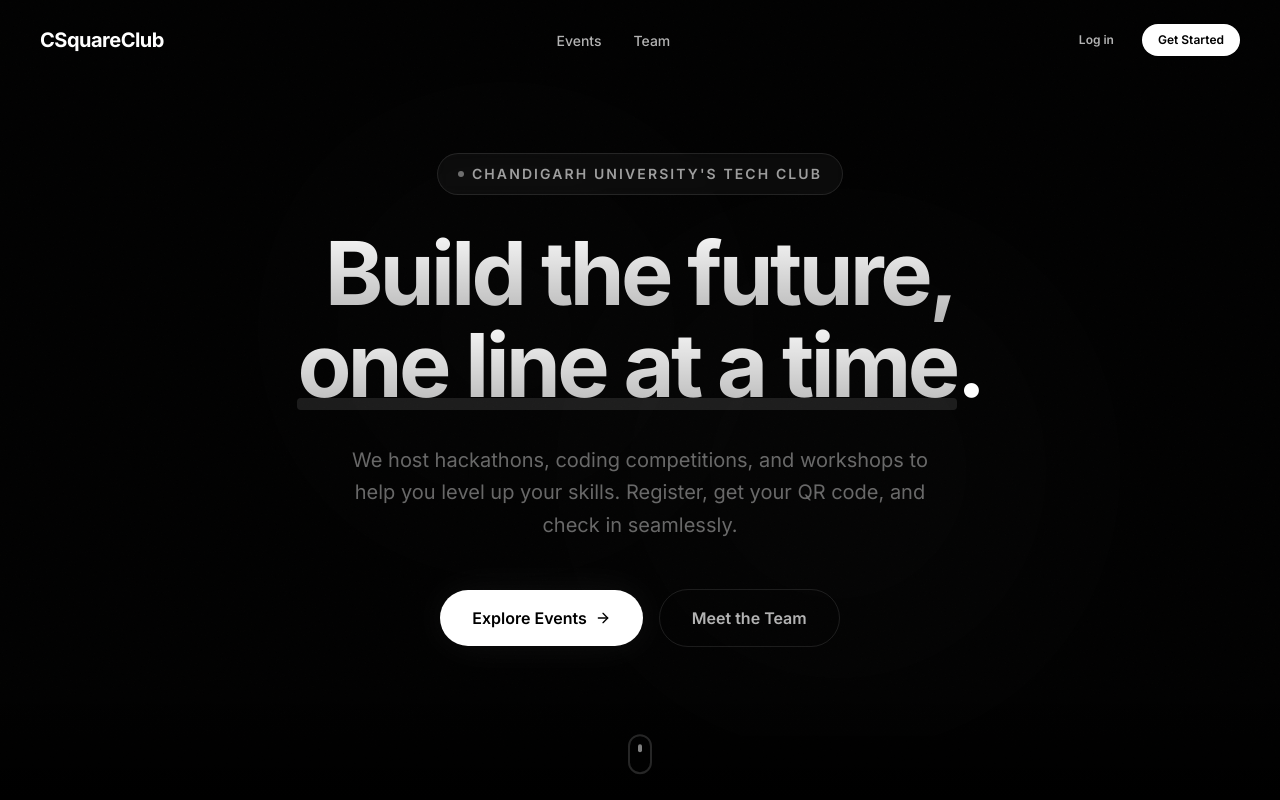
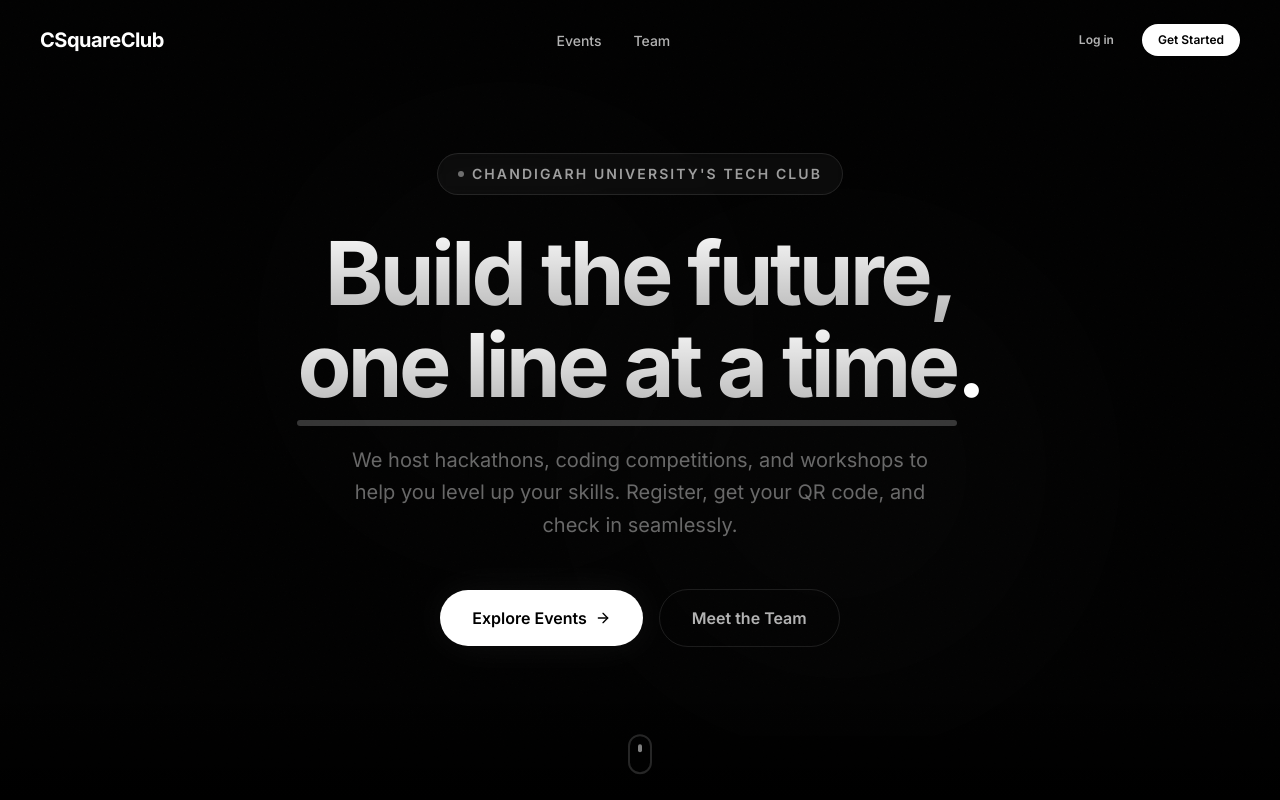
Before and after one commit to CSquareClubCU/C-Square-Web, a Next.js app in the folder frontend/: page / in a window 1280 px wide. Shown: the top 800 px of the page. Built offline with nearby package versions, Linux system fonts and the light colour scheme.

Commit message:
style: move animated hero line lower to act as underline

```diff
--- a/frontend/app/page.tsx
+++ b/frontend/app/page.tsx
@@ -68,7 +68,7 @@
                   delay: 0.9,
                   ease: [0.23, 1, 0.32, 1],
                 }}
-                className="absolute bottom-2 left-0 right-0 h-3 bg-white/10 -z-10 origin-left rounded-sm"
+                className="absolute -bottom-2 left-0 right-0 h-1.5 bg-white/20 -z-10 origin-left rounded-sm"
               />
             </span>
             .
```
